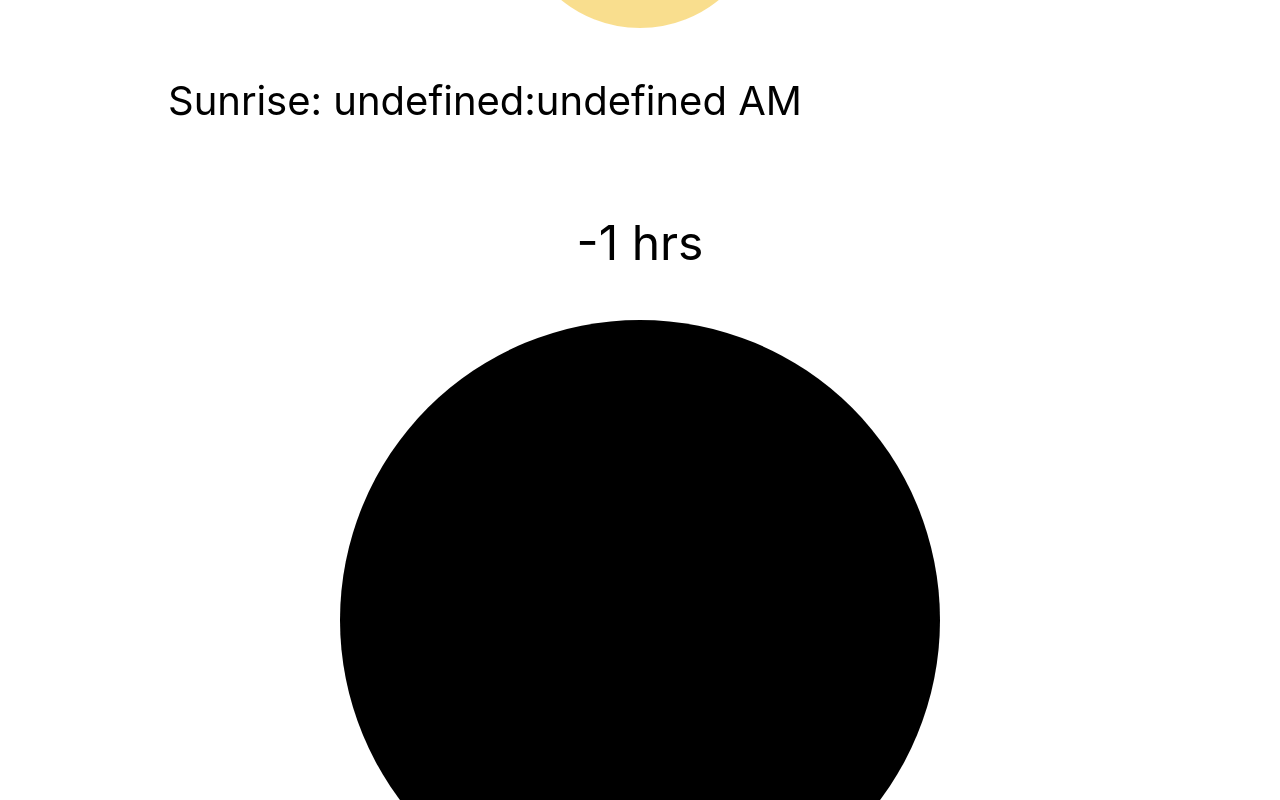
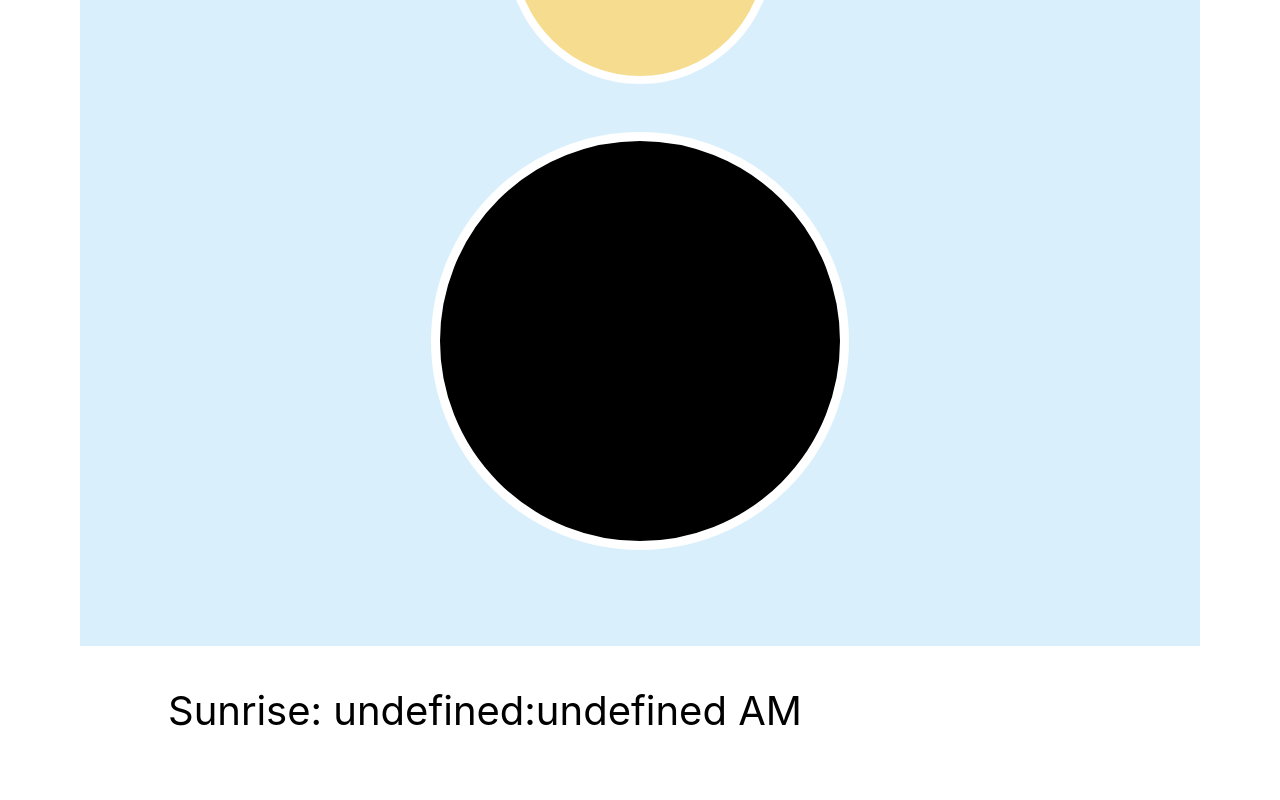
Before and after one commit to escott2/weather, a React (Create React App) app: page / in a window 1280 px wide. Shown: the part 760-1560 px from the top of the page. Built offline with nearby package versions, Linux system fonts and the light colour scheme; no server answers.

Commit message:
Create Container for main data

```diff
--- /dev/null
+++ b/src/components/Container.css
@@ -0,0 +1,10 @@
+.Container {
+    width: 100%;
+    background-color: #D9F0FC;
+    /* background-color: black; */
+    display: flex;
+    flex-direction: column;
+    align-items: center;
+    justify-content: center;
+    padding: 1em;
+}
--- /dev/null
+++ b/src/components/Container.js
@@ -0,0 +1,24 @@
+import React from 'react';
+// import PropTypes from 'prop-types';
+import './Container.css';
+import Temperature from './Temperature';
+import LightMeter from './LightMeter';
+
+// Container.propTypes = {
+
+// };
+
+function Container({temp, dayLength}) {
+    return (
+        <div className="Container">
+            <Temperature temp={temp}/>
+            <LightMeter dayLength={dayLength}/>
+
+
+
+
+        </div>
+    );
+}
+
+export default Container;
--- a/src/components/DateWrapper.css
+++ b/src/components/Day.css
@@ -1,10 +1,10 @@
-.DateWrapper {
+.Day {
     width: 100%;
     text-align: center;
     position: relative;
 }
 
-.DateWrapper h1 {
+.Day h1 {
     font-size: 3rem;
     margin: 0.75em 0 0.5em;
 }
@@ -19,6 +19,6 @@ button {
 	outline: inherit;
 }
 
-.DateWrapper__button {
+.Day__button {
     margin-bottom: 0.25em;
 }
--- a/src/components/DateWrapper.js
+++ b/src/components/Day.js
@@ -1,12 +1,11 @@
 import React, {useState} from 'react';
-import './DateWrapper.css';
-// import {GoCalendar} from 'react-icons/fa';
+import './Day.css';
 import {GoCalendar} from 'react-icons/go';
 
 import DateModal from './DateModal';
 
 
-function DateWrapper({date, changeDate}) {
+function Day({date, changeDate}) {
 
     const [isDisplayModal, setIsDisplayModal] = useState(false);
 
@@ -22,12 +21,12 @@ function DateWrapper({date, changeDate}) {
     }
 
     return (
-        <div className="DateWrapper">
+        <div className="Day">
             {isDisplayModal && <DateModal changeDate={changeDate} hideModal={handleHideModal} />}
             <h1>{months[date.month]} {date.date}, {date.year}</h1>
-            <button className="DateWrapper__button" onClick={handleShowModal}><GoCalendar /></button>
+            <button className="Day__button" onClick={handleShowModal}><GoCalendar /></button>
         </div>
     )
 }
 
-export default DateWrapper;
+export default Day;
--- a/src/components/LightMeter.css
+++ b/src/components/LightMeter.css
@@ -1,13 +1,10 @@
 .LightMeter {
-    width: 600px;
-    height: 600px;
-    /* background-color: black; */
-    /* background-image: conic-gradient(
-        from 270deg,
-        #81CCCF 150deg,
-        black 0);  */
+    width: 400px;
+    height: 400px;
+    border: solid 0.2em white;
     border-radius: 50%;
     display: flex;
     align-items: center;
     justify-content: center;
+    margin: 1em;
 }
--- a/src/components/LightMeter.js
+++ b/src/components/LightMeter.js
@@ -1,12 +1,9 @@
 import React from 'react';
 import './LightMeter.css';
-import Temperature from './Temperature.js';
 
+function LightMeter({dayLength}) {
 
-
-function LightMeter({temp, daylength, nightlength}) {
-
-    const dayDegrees = Math.round(daylength * 360);
+    const dayDegrees = Math.round(dayLength * 360);
 
     const percentStyle = {
         backgroundImage:
@@ -14,9 +11,7 @@ function LightMeter({temp, daylength, nightlength}) {
     }
 
     return (
-    <div className="LightMeter" style={percentStyle}>
-        {/* <Temperature temp={temp} /> */}
-    </div>
+    <div className="LightMeter" style={percentStyle}></div>
     )
 }
 
--- a/src/components/LocationWrapper.css
+++ b/src/components/Location.css
@@ -1,14 +1,14 @@
-.LocationWrapper {
+.Location {
    text-align: center;
 }
 
-.LocationWrapper p {
+.Location p {
     font-size: 1.25rem;
     display: inline-block;
     margin-right: 1em;
 }
 
-.LocationWrapper__submit-btn {
+.Location__submit-btn {
     font-size: 1.1rem;
     border: 0.15em solid black;
     padding: 0.4em 1em;
--- a/src/components/LocationWrapper.js
+++ b/src/components/Location.js
@@ -1,14 +1,14 @@
 import React, {useState} from 'react';
 import {GoLocation} from 'react-icons/go';
-import './LocationWrapper.css';
+import './Location.css';
 
 // import PropTypes from 'prop-types';
 
-// LocationWrapper.propTypes = {
+// Location.propTypes = {
 
 // };
 
-function LocationWrapper({location, changeLocation}) {
+function Location({location, changeLocation}) {
 
     const [inputText, setInputText] = useState("");
 
@@ -22,14 +22,14 @@ function LocationWrapper({location, changeLocation}) {
     }
 
     return (
-        <div className="LocationWrapper">
+        <div className="Location">
             <p>Enter a location</p>
             <input type="text" value={inputText} onChange={handleChange}></input>
-            <button className="LocationWrapper__submit-btn" onClick={handleClick}>submit</button>
+            <button className="Location__submit-btn" onClick={handleClick}>submit</button>
             <h2>{location.city}, {location.state}</h2>
             <GoLocation />
         </div>
     );
 }
 
-export default LocationWrapper;
+export default Location;
--- a/src/components/MainScreen.js
+++ b/src/components/MainScreen.js
@@ -1,9 +1,9 @@
 import React, {useState, useEffect} from 'react';
 import axios from 'axios';
 import './MainScreen.css';
-import LocationWrapper from './LocationWrapper';
-import DateWrapper from './DateWrapper';
-import Temperature from './Temperature';
+import Container from './Container';
+import Location from './Location';
+import Day from './Day';
 import LightMeter from './LightMeter';
 import Sunrise from './Sunrise';
 import Sunset from './Sunset';
@@ -217,22 +217,27 @@ function MainScreen() {
     return (
         <div className="MainScreen">
 
-            <LocationWrapper location={location} changeLocation={handleLocationChange}/>
-            <DateWrapper date={date} changeDate={handleDateChange} />
-            {console.log(location)}
+            {/* Start Header */}
+            <Location location={location} changeLocation={handleLocationChange}/>
+            <Day date={date} changeDate={handleDateChange} />
+            {/* End Header */}
 
-            <Temperature temp={temp}/>
+            <Container temp={temp} dayLength={dayPercentRounded}/>
+
             <Sunrise sunrise={sunriseTime}/>
 
             <p>{dayHours} hrs</p>
 
-            <LightMeter temp={temp} daylength={dayPercentRounded} nightlength={nightPercentRounded}/>
+            {/* <LightMeter temp={temp} daylength={dayPercentRounded} nightlength={nightPercentRounded}/> */}
 
             <p>{nightHours} hrs</p>
 
             <Sunset sunset={sunset}/>
 
+            {/* Start Footer */}
             <Attribution />
+            {/* End Footer */}
+
         </div>
     )
 
--- a/src/components/Sunrise.css
+++ b/src/components/Sunrise.css
@@ -2,5 +2,6 @@
     align-self: flex-start;
     font-size: 2.5rem;
     margin-left: 1em;
+    /* background-color: red; */
 
 }
```
